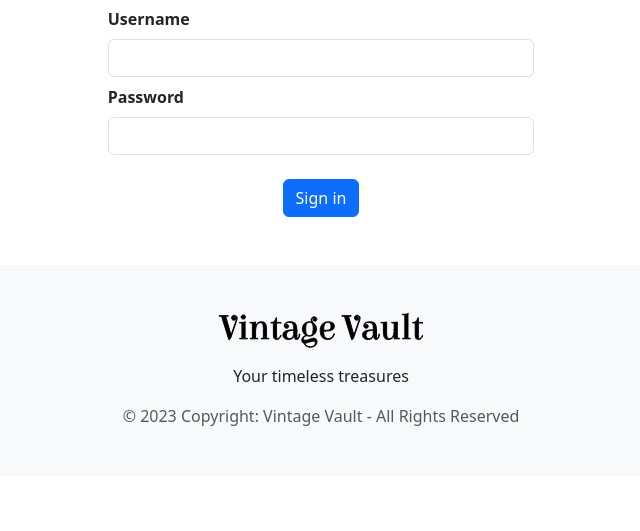
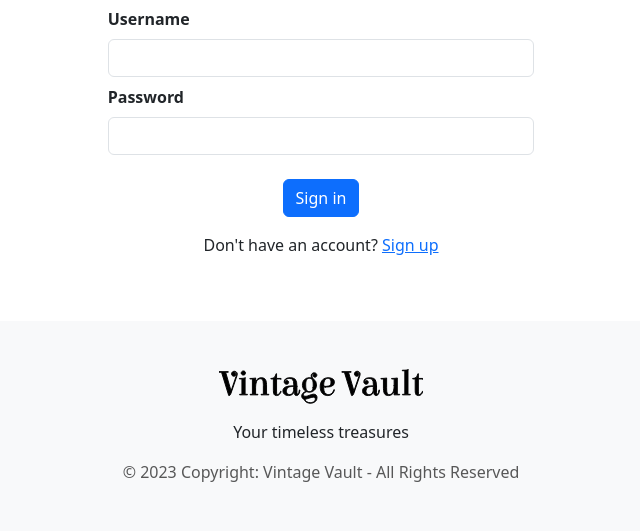
Before and after one commit to mikevillarruel/my-store, a Django app: page /auth/login/ in a window 1280 px wide. Shown: the part 158-689 px from the top of the page, without its empty margins (319-959 px from the left). Run offline with Django 4.2, Linux system fonts and the light colour scheme; parts of the project's set-up code (start-up, migrations or seed data) failed here and were passed over.

Commit message:
feat: Add link to sign up on sign in page

```diff
--- a/templates/authentication/login.html
+++ b/templates/authentication/login.html
@@ -25,6 +25,11 @@
             <div class="form-group mt-4 d-flex justify-content-center">
                 <button type="submit" class="btn btn-primary">Sign in</button>
             </div>
+            <div class="d-flex justify-content-center">
+                <p class="mt-3">
+                    Don't have an account? <a href="{% url 'sign_up' %}">Sign up</a>
+                </p>
+            </div>
         </form>
     </div>
 {% endblock %}
```
